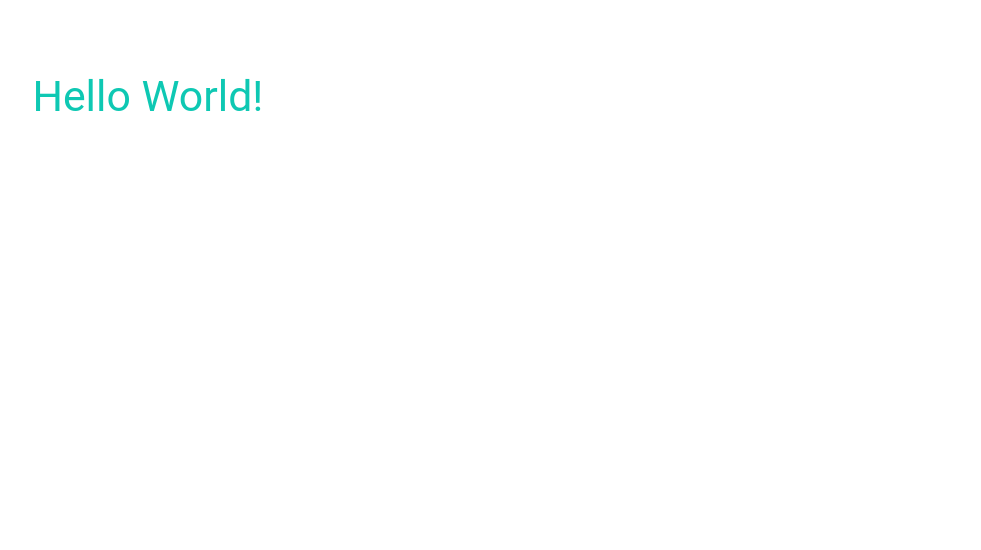
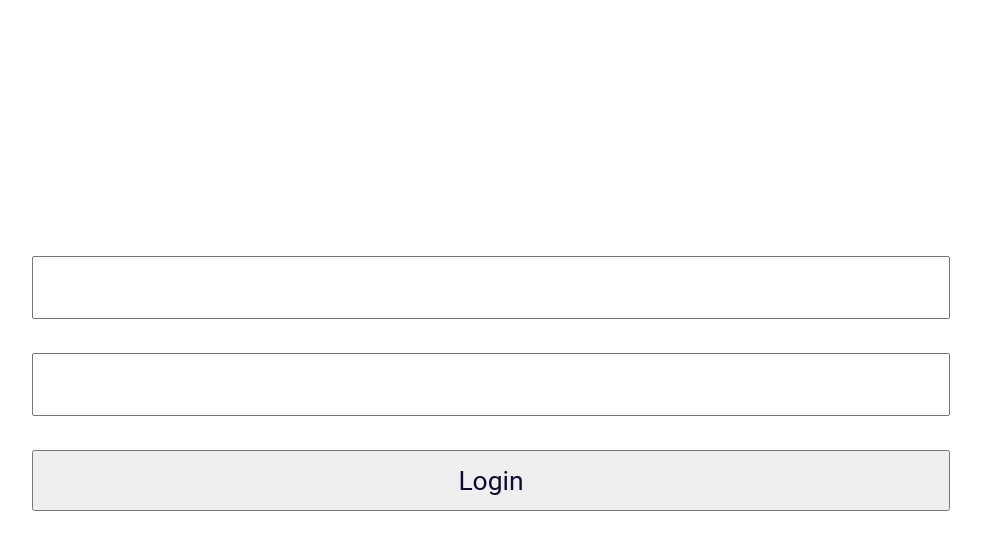
Before and after one commit to WilliamBarela/zentzu-frontend, a React (Create React App) app: page / in a window 1280 px wide. Shown: the top 550 px of the page, without its empty margins (149-1130 px from the left). Built offline with nearby package versions, Linux system fonts and the light colour scheme.

Commit message:
route base url to Login component

```diff
--- a/src/App.js
+++ b/src/App.js
@@ -1,8 +1,21 @@
 import React from 'react';
+import {
+  BrowserRouter as Router,
+  Route,
+  Switch
+} from 'react-router-dom';
+
+import Login from './components/Login.js';
 
 function App() {
   return (
-    <h1>Hello World!</h1>
+    <Router>
+      <Switch>
+        <Route path="/">
+          <Login />
+        </Route>
+      </Switch>
+    </Router>
   );
 }
 
```
